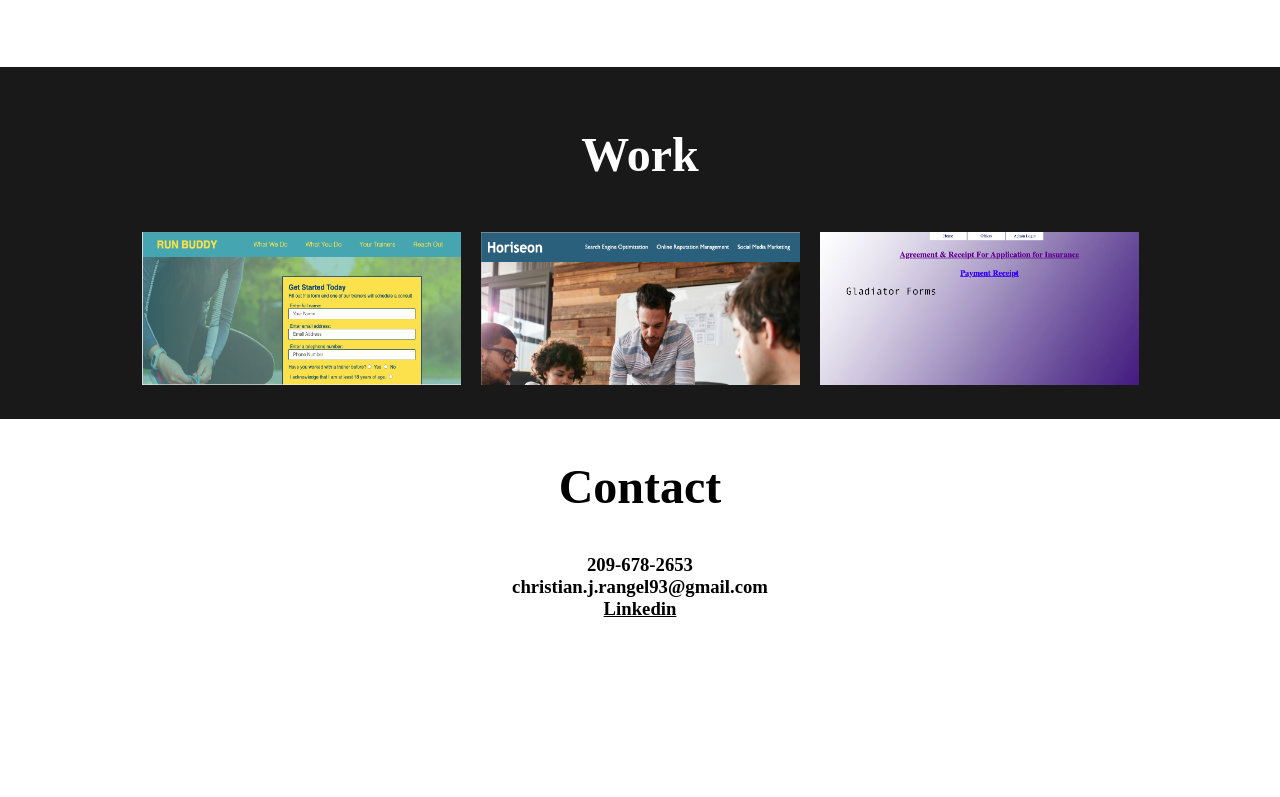
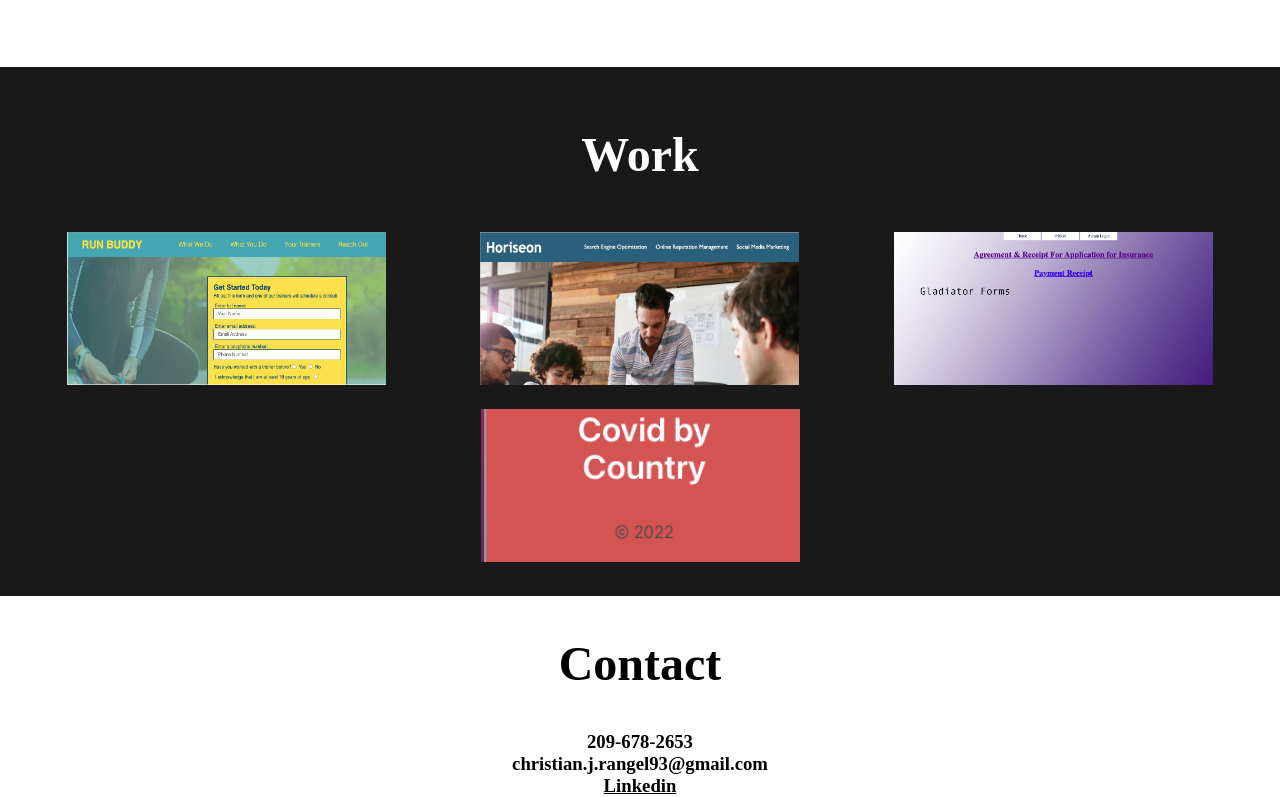
Before and after one commit to crangel93/css-portfolio, a plain HTML site: page index.html in a window 1280 px wide. Shown: the part 1324-2121 px from the top of the page. Before the commit the page ends 1944 px from the top, so only its background shows below. Drawn offline with Linux system fonts and the light colour scheme.

Commit message:
added image

```diff
--- a/index.html
+++ b/index.html
@@ -79,6 +79,8 @@
     <img src="./assets/horiseon.png"></a>
     <a href="https://gladiatorforms.com/differentFormsModesto.php">
     <img src="./assets/glad.png"></a>
+    <a href="https://elijohnson565.github.io/Covid-By-Country/">
+        <img src="./assets/covidByCountry.png"></a>
 
 
 
```
Also changed, not shown: assets/covidByCountry.png (added).
